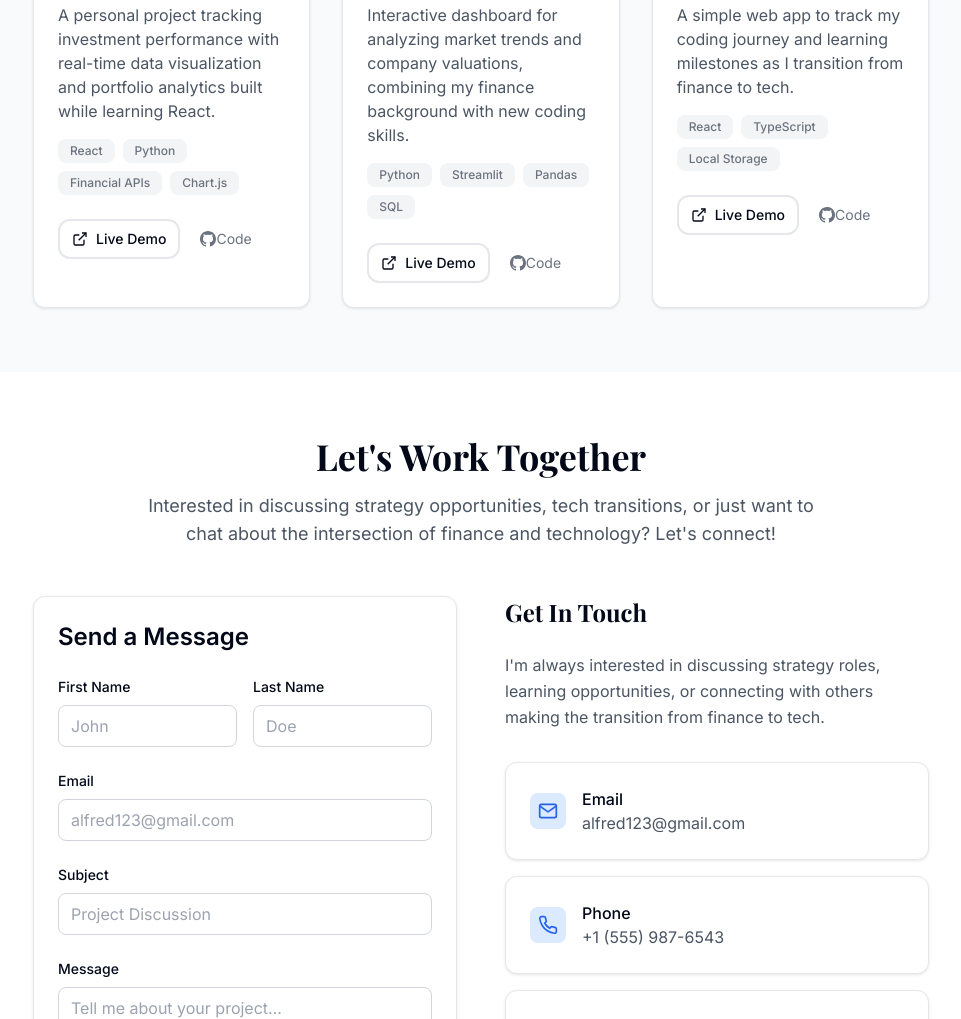
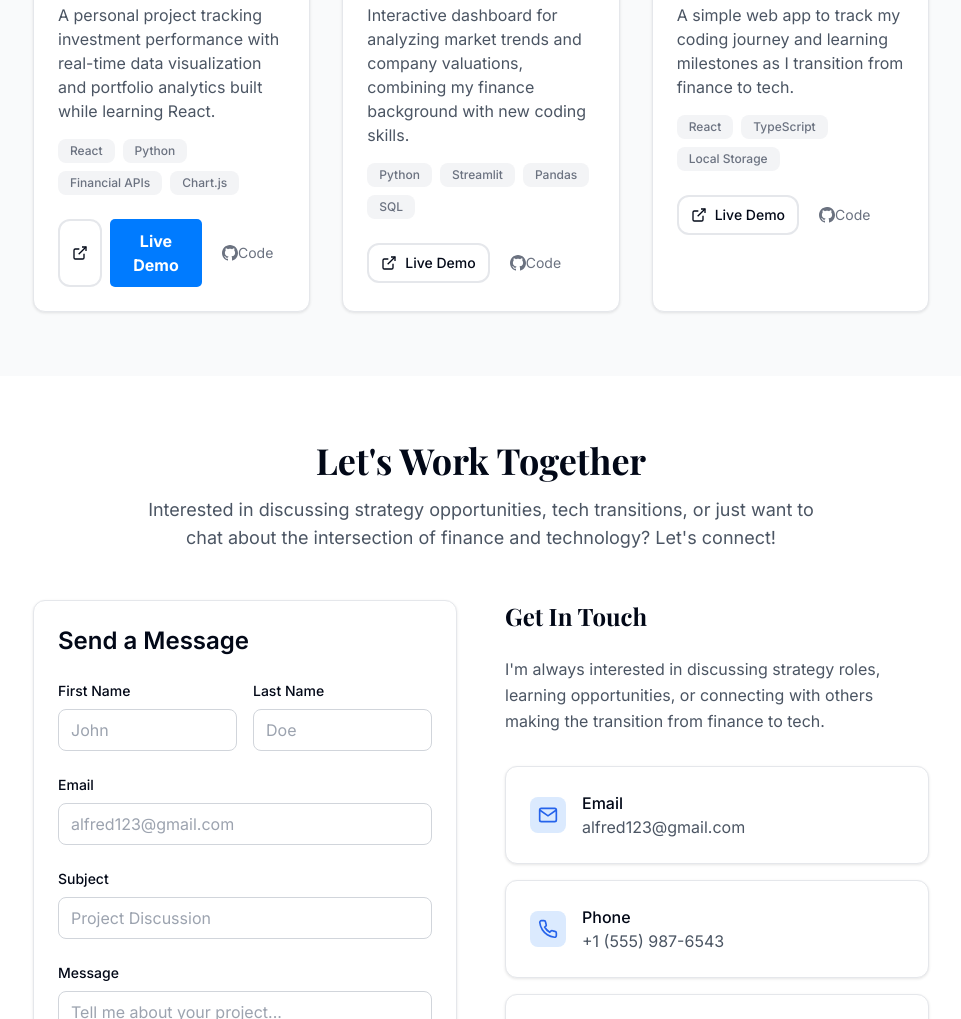
Before and after one commit to alflin/alflin.github.io, a plain HTML site: page index.html in a window 1280 px wide. Shown: the part 2496-3515 px from the top of the page, without its empty margins (159-1120 px from the left). Drawn offline with nearby package versions, Linux system fonts and the light colour scheme.

Commit message:
Update index.html

```diff
--- a/index.html
+++ b/index.html
@@ -551,7 +551,25 @@
                                     <polyline points="15,3 21,3 21,9"/>
                                     <line x1="10" y1="14" x2="21" y2="3"/>
                                 </svg>
-                                Live Demo
+
+
+
+                                        <a href="https://www.google.com/search?q=https://caloriecounter1.netlify.app/" style="
+                                        display: inline-block;
+                                        padding: 10px 20px;
+                                        background-color: #007bff;
+                                        color: white;
+                                        text-decoration: none;
+                                        border-radius: 5px;
+                                        font-weight: bold;
+                                        text-align: center;
+                                        ">
+                                        Live Demo
+                                        </a>
+
+
+
+
                             </a>
                             <a href="#" class="btn-ghost text-sm py-2 px-3">
                                 <svg width="16" height="16" viewBox="0 0 24 24" fill="currentColor">
```
